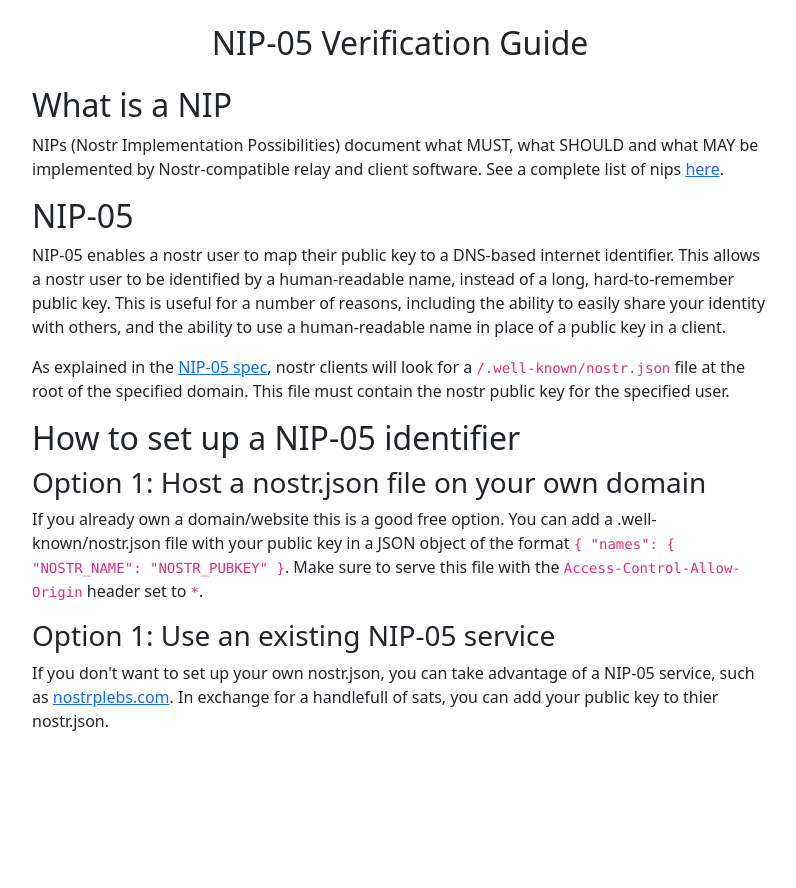
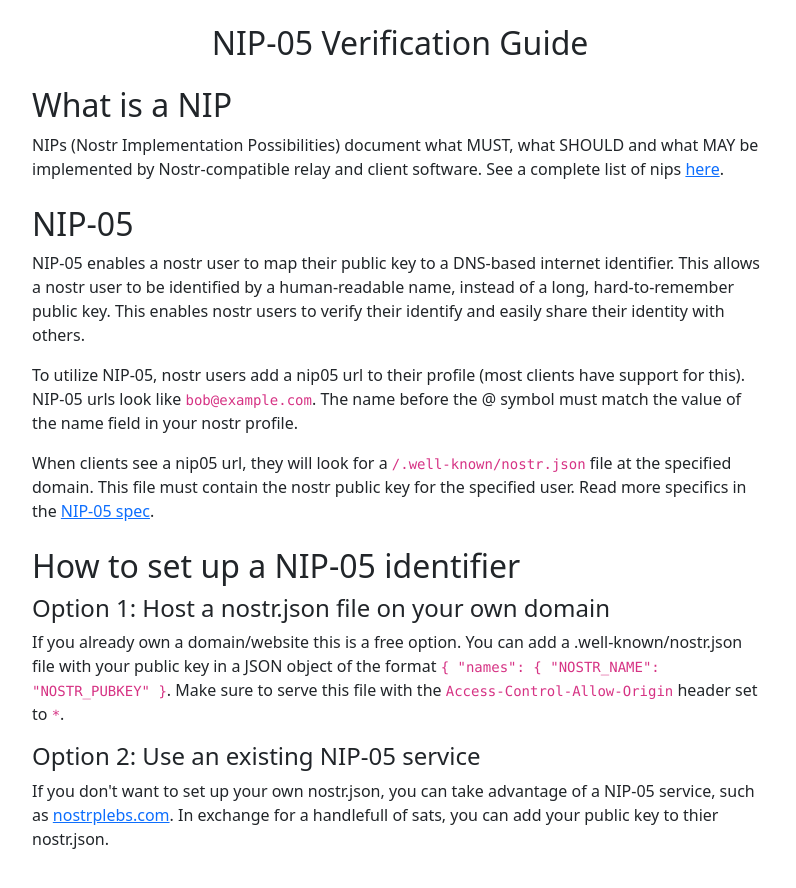
Before and after one commit to DersJ/nostr-how, a Jekyll site: the page built from _posts/2023-01-04-nip05.html, in a window 1280 px wide. Shown: the top 888 px of the page, without its empty margins (240-1036 px from the left). Built offline with Jekyll 4.4.1, drawn with Linux system fonts in a browser that asks for light colours.

Commit message:
nip05 guide

```diff
--- a/_posts/2023-01-04-nip05.html
+++ b/_posts/2023-01-04-nip05.html
@@ -11,7 +11,7 @@ permalink: /guides/nip05
 </div>
 
 <h2>What is a NIP</h2>
-<p>
+<p class="mb-4">
   NIPs (Nostr Implementation Possibilities) document what MUST, what SHOULD and
   what MAY be implemented by Nostr-compatible relay and client software. See a
   complete list of nips
@@ -22,26 +22,31 @@ permalink: /guides/nip05
 <p>
   NIP-05 enables a nostr user to map their public key to a DNS-based internet
   identifier. This allows a nostr user to be identified by a human-readable
-  name, instead of a long, hard-to-remember public key. This is useful for a
-  number of reasons, including the ability to easily share your identity with
-  others, and the ability to use a human-readable name in place of a public key
-  in a client.
+  name, instead of a long, hard-to-remember public key. This enables nostr users
+  to verify their identify and easily share their identity with others.
 </p>
 
 <p>
-  As explained in the
+  To utilize NIP-05, nostr users add a nip05 url to their profile (most clients
+  have support for this). NIP-05 urls look like
+  <code>bob@example.com</code>. The name before the @ symbol must match the
+  value of the name field in your nostr profile.
+</p>
+<p class="mb-4">
+  When clients see a nip05 url, they will look for a
+  <code>/.well-known/nostr.json</code> file at the specified domain. This file
+  must contain the nostr public key for the specified user. Read more specifics
+  in the
   <a href="https://github.com/nostr-protocol/nips/blob/master/05.md"
     >NIP-05 spec</a
-  >, nostr clients will look for a <code>/.well-known/nostr.json</code> file at
-  the root of the specified domain. This file must contain the nostr public key
-  for the specified user.
+  >.
 </p>
 
 <h2>How to set up a NIP-05 identifier</h2>
 
-<h3>Option 1: Host a nostr.json file on your own domain</h3>
+<h4>Option 1: Host a nostr.json file on your own domain</h4>
 <p>
-  If you already own a domain/website this is a good free option. You can add a
+  If you already own a domain/website this is a free option. You can add a
   .well-known/nostr.json file with your public key in a JSON object of the
   format
   <code>{ "names": { "NOSTR_NAME": "NOSTR_PUBKEY" }</code>. Make sure to serve
@@ -49,7 +54,7 @@ permalink: /guides/nip05
   <code>*</code>.
 </p>
 
-<h3>Option 1: Use an existing NIP-05 service</h3>
+<h4>Option 2: Use an existing NIP-05 service</h4>
 <p>
   If you don't want to set up your own nostr.json, you can take advantage of a
   NIP-05 service, such as <a href="https://nostrplebs.com/">nostrplebs.com</a>.
```
